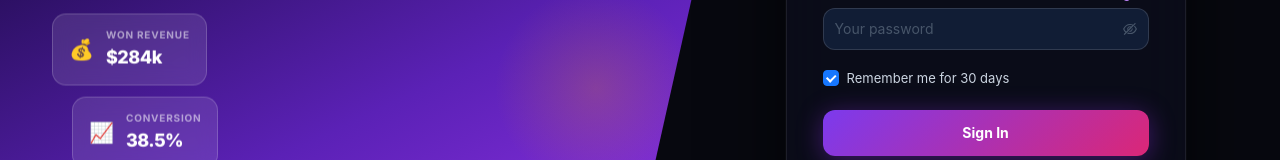
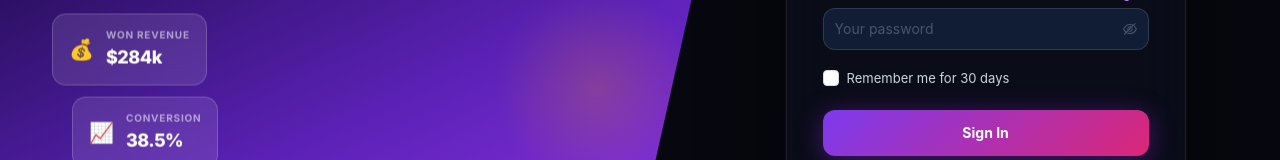
Before and after one commit to noobstyle-notsource/medkue-al-gej, a React (Vite) app in the folder frontend/: page /login in a window 1280 px wide. Shown: the part 342-502 px from the top of the page. Built offline with nearby package versions, Linux system fonts and the light colour scheme; no server answers.

Commit message:
Improve login 401 for Google accounts and default remember-me off

```diff
--- a/frontend/src/pages/LoginPage.jsx
+++ b/frontend/src/pages/LoginPage.jsx
@@ -33,7 +33,7 @@ export default function LoginPage() {
   const [error, setError] = useState(null);
   const [mode, setMode] = useState("login");
   const [loading, setLoading] = useState(false);
-  const [rememberMode, setRememberMode] = useState(true);
+  const [rememberMode, setRememberMode] = useState(false);
 
   function startGoogleLogin() {
     window.location.href = `http://localhost:3000/api/auth/google?remember=${rememberMode ? 'true' : 'false'}`;
@@ -299,7 +299,7 @@ export default function LoginPage() {
 
                   <Form
                     layout="vertical"
-                    initialValues={{ remember: true }}
+                    initialValues={{ remember: false }}
                     onFinish={(v) => onLogin({ identifier: v.email, password: v.password, remember: v.remember })}
                   >
                     <Form.Item name="email" label="Email" rules={[{ required: true }]}>
```
Also changed, not shown: 1 other file (tests, documents, lock files or other folders).
